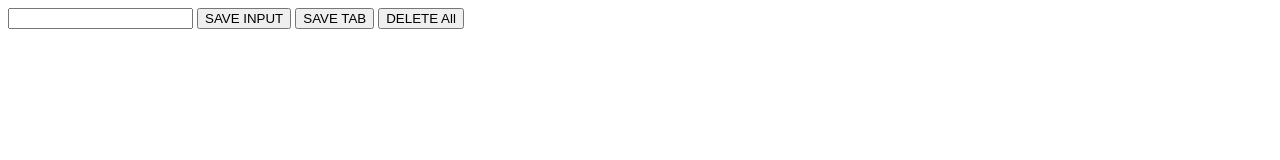
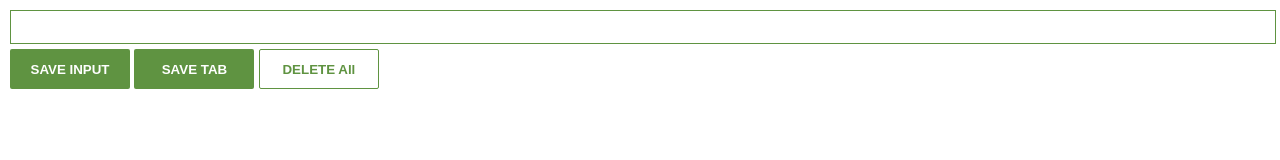
Before and after one commit to Samuelfapohunda/chrome-extension, a plain HTML site: page index.html in a window 1280 px wide. Drawn offline with Linux system fonts and the light colour scheme.

Commit message:
Update index.html

```diff
--- a/index.html
+++ b/index.html
@@ -5,7 +5,7 @@
     <meta http-equiv="X-UA-Compatible" content="IE=edge">
     <meta name="viewport" content="width=device-width, initial-scale=1.0">
     <title>Document</title>
-    <link rel="stylesheet" href="chrome extension.css">
+    <link rel="stylesheet" href="stylesheet.css">
 </head>
 <body>
     <input type="text" id="input-el">
```
